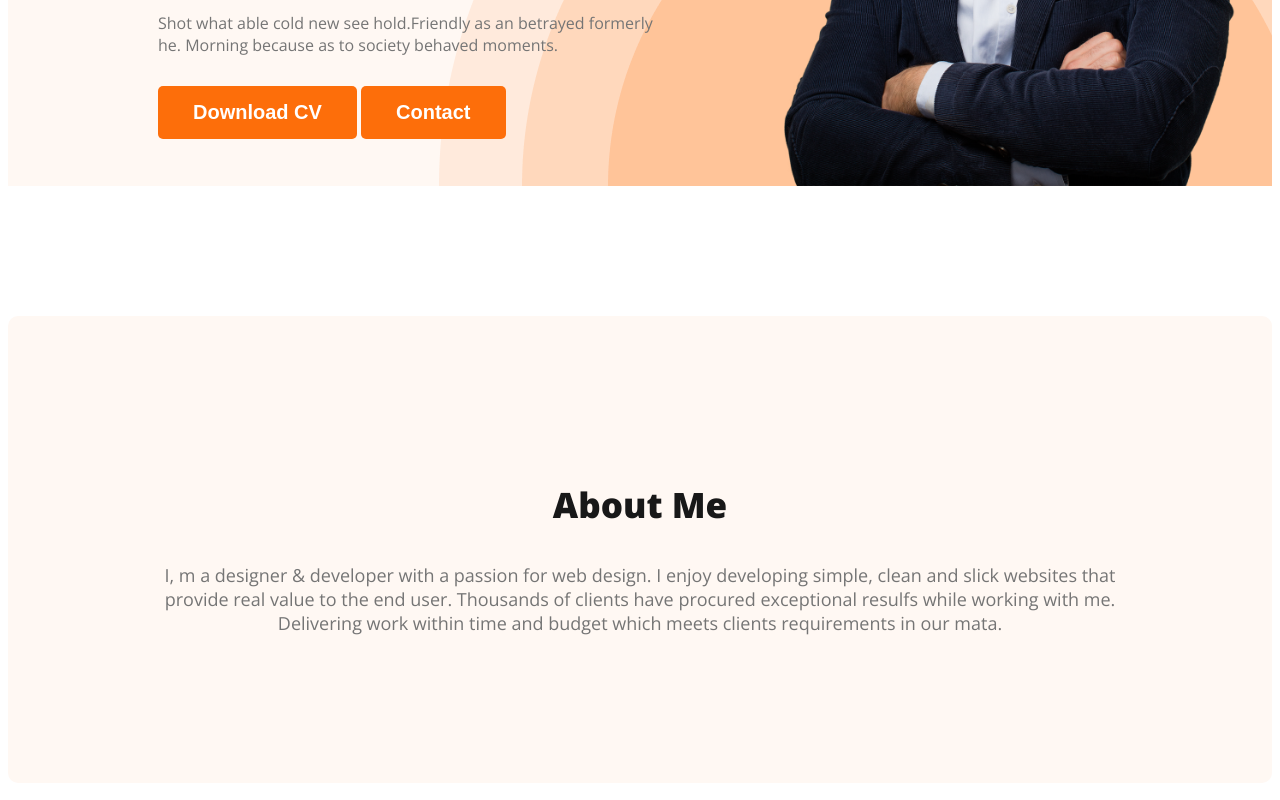
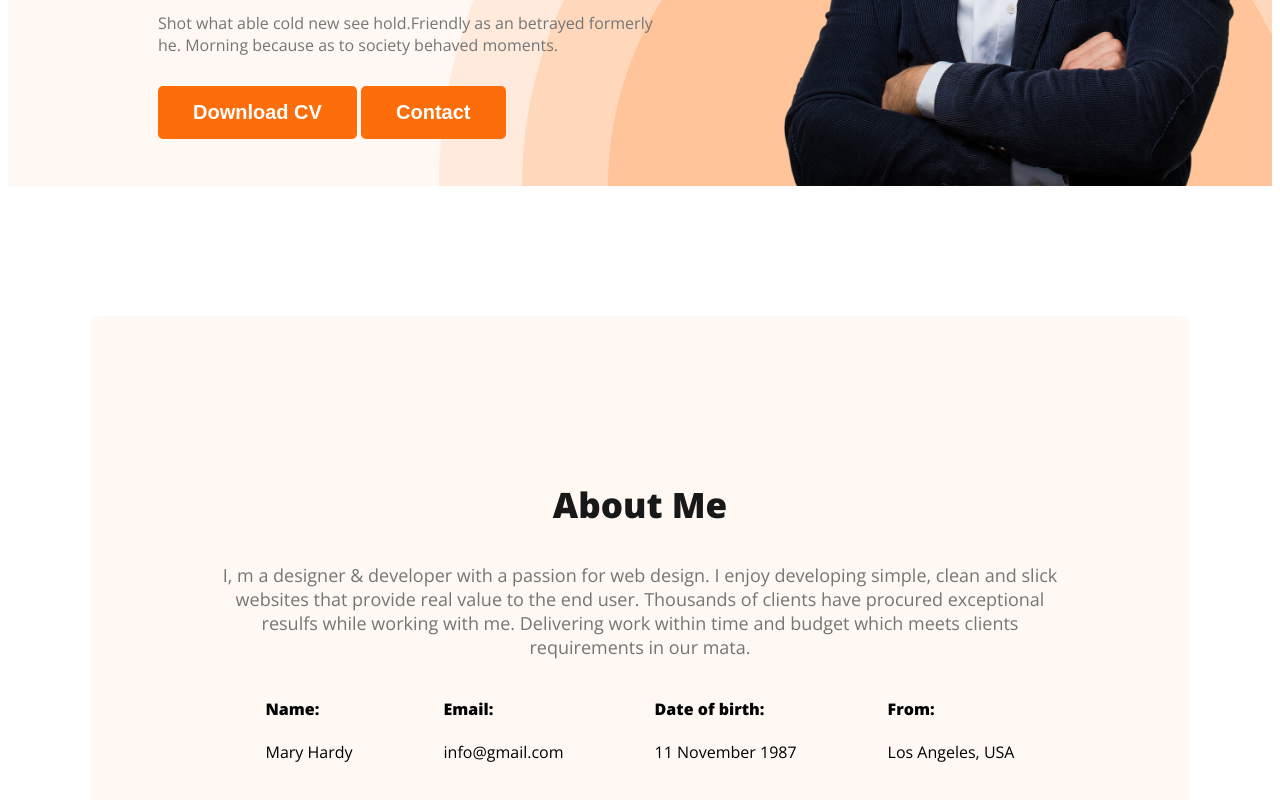
Before and after one commit to afiaafifa/web-developer-portfolio, a plain HTML site: page index.html in a window 1280 px wide. Shown: the part 582-1382 px from the top of the page. Drawn offline with nearby package versions, Linux system fonts and the light colour scheme.

Commit message:
added about info

```diff
--- a/index.html
+++ b/index.html
@@ -37,6 +37,28 @@
         <section class="about">
             <h3 class="section-title">About Me</h3>
            <p class="section-description">I, m a designer & developer with a passion for web design. I enjoy developing simple, clean and slick websites that provide real value to the end user. Thousands of clients have procured exceptional resulfs while working with me. Delivering work within time and budget which meets clients requirements in our mata.</p>
+           <div class="about-info-container">
+            <about-info>
+                <h4 class="info-title">Name:
+                    </h4>
+                <p class="info-description"> Mary Hardy</p>
+            </about-info>
+            <about-info>
+                <h4 class="info-title">Email:
+                    </h4>
+                <p class="info-description">info@gmail.com</p>
+            </about-info>
+            <about-info>
+                <h4 class="info-title">Date of birth:
+                   </h4>
+                <p class="info-description"> 11 November 1987</p>
+            </about-info>
+            <about-info>
+                <h4 class="info-title">From:
+                    </h4>
+                <p class="info-description">Los Angeles, USA</p>
+            </about-info>
+           </div>
 
         </section>
 
--- a/style/portfolio.css
+++ b/style/portfolio.css
@@ -109,10 +109,21 @@ nav a {
 
 /*  main section styles*/
 
+main{
+    max-width: 1100px;
+    margin: 0 auto;
+}
+
 /* about section styles*/
 .about {
     padding: 130px;
     border-radius: 10px;
     background: #FFF8F3;
     margin: 130px 0;
+.about-info-container{
+    display: flex;
+    justify-content: space-around;
 }
+.about-info{
+    text-align: center;
+}
```
